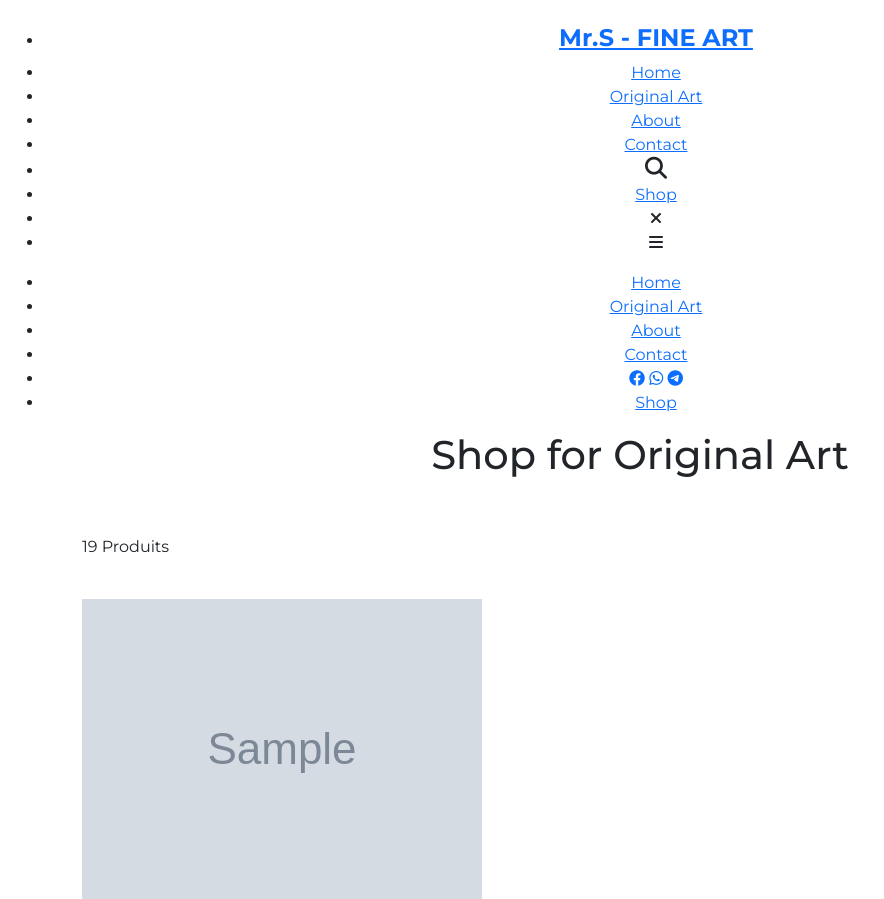
After one commit to Brisco237/portfolioMrs, a Django app: page /photos-Art/store/ in a window 1280 px wide. The commit adds this page. Shown: the whole page, without its empty margins (0-884 px from the left). Run offline with Django 5.2, Linux system fonts and the light colour scheme; tables that the repository leaves empty hold one stand-in row (values such as "Sample post"); grey boxes marked "Sample" are stand-in pictures; some libraries are stand-ins or nearby versions.

Commit message:
ajouter les fonctionnalités avec alpine.js

```diff
--- a/portfolioMrs/photos/urls.py
+++ b/portfolioMrs/photos/urls.py
@@ -1,5 +1,6 @@
 from django.urls import path
+from .views import store
 
 urlpatterns = [
-    ##path('', ),
+    path('store/', store, name="store"),
 ]
--- a/portfolioMrs/photos/views.py
+++ b/portfolioMrs/photos/views.py
@@ -2,3 +2,6 @@ from django.shortcuts import render
 from .models import Photos
 
 # Create your views here.
+def store(request):
+    photos = Photos.objects.all()
+    return render(request, 'photos/store.html', {'photos' : photos})
--- a/portfolioMrs/templates/base.html
+++ b/portfolioMrs/templates/base.html
@@ -13,22 +13,16 @@
     <title>{% block title %} {% endblock %}</title>
     {% block styles %} {% endblock styles %}
 </head>
-<style>
-    body{
-        font-family: 'Montserrat';
-    }
-</style>
+<style>body{font-family: 'Montserrat';}</style>
 <body>
 {% block content %}{% endblock content %}
+<script src="{% static 'js/base.js' %}" defer></script>
+<!--masonary.js-->
+<script src="https://unpkg.com/masonry-layout@4/dist/masonry.pkgd.min.js" defer></script>
 <!-- bootstrap js-->
 <script src="https://cdn.jsdelivr.net/npm/bootstrap@5.3.8/dist/js/bootstrap.bundle.min.js" integrity="sha384-FKyoEForCGlyvwx9Hj09JcYn3nv7wiPVlz7YYwJrWVcXK/BmnVDxM+D2scQbITxI" crossorigin="anonymous" defer></script>
 <!--typeit js -->
 <script src="https://unpkg.com/typeit@8.8.7/dist/index.umd.js" defer></script>
-<!--masonary.js-->
-<script src="https://unpkg.com/masonry-layout@4/dist/masonry.pkgd.min.js" defer></script>
-<script src="{% static 'js/base.js' %}" defer></script>
 {% block js %}<script src="" defer></script>{% endblock js %}
 </body>
-
-
 </html>
--- a/portfolioMrs/templates/navbar.html
+++ b/portfolioMrs/templates/navbar.html
@@ -8,7 +8,7 @@
         <ul>
             <li><a href="{% url 'home' %}"><h4><strong>Mr.S - FINE ART</strong></h4></a></li>
             <li class="items"><a href="{% url 'home' %}">Home</a></li>
-            <li class="items"><a href="">Original Art</a></li>
+            <li class="items"><a href="{% url 'store' %}">Original Art</a></li>
             <li class="items"><a href="">About</a></li>
             <li class="items"><a href="">Contact</a></li>
             <li class="items"><i class="fa-solid fa-search" style="cursor:pointer;font-size:22px;"></i></li>
--- /dev/null
+++ b/portfolioMrs/templates/photos/store.html
@@ -0,0 +1,36 @@
+{% extends "base.html" %}
+{% load static %}
+{% block title %} Mr.s | Store page {% endblock title %}
+{% block styles %} <link rel="stylesheet" href="{% static 'css/photos/store.css' %}"> {% endblock styles %}
+
+{% block content %}
+<div class="container-fluid">
+    <div class="row text-center" id="home-section">
+        <div class="col-lg-12">
+            {% include "navbar.html" %}
+            <h1>Shop for Original Art</h1>
+        </div>
+    </div>
+    <div class="container mt-5">
+        <div class="row">
+            <div class="col-lg-12">
+                <p>19 Produits</p>
+            </div>
+        </div>
+        <div class="row mt-4">
+            <div class="col-lg-12">
+                <div class="grid">
+                    {% for photo in photos %}
+                        <div class="grid-item">
+                            <img src="{{ photo.image.url }}" alt="{{ photo.titre }}">
+                        </div>
+                    {% empty %}
+                        <p>Aucune photo disponible pour le moment.</p>
+                    {% endfor %}
+                </div>
+            </div>
+        </div>
+    </div>
+
+</div>
+{% endblock content %}
```
Also changed, not shown: portfolioMrs/templates/portfolioMrs/home.html (+9 -11 lines).
